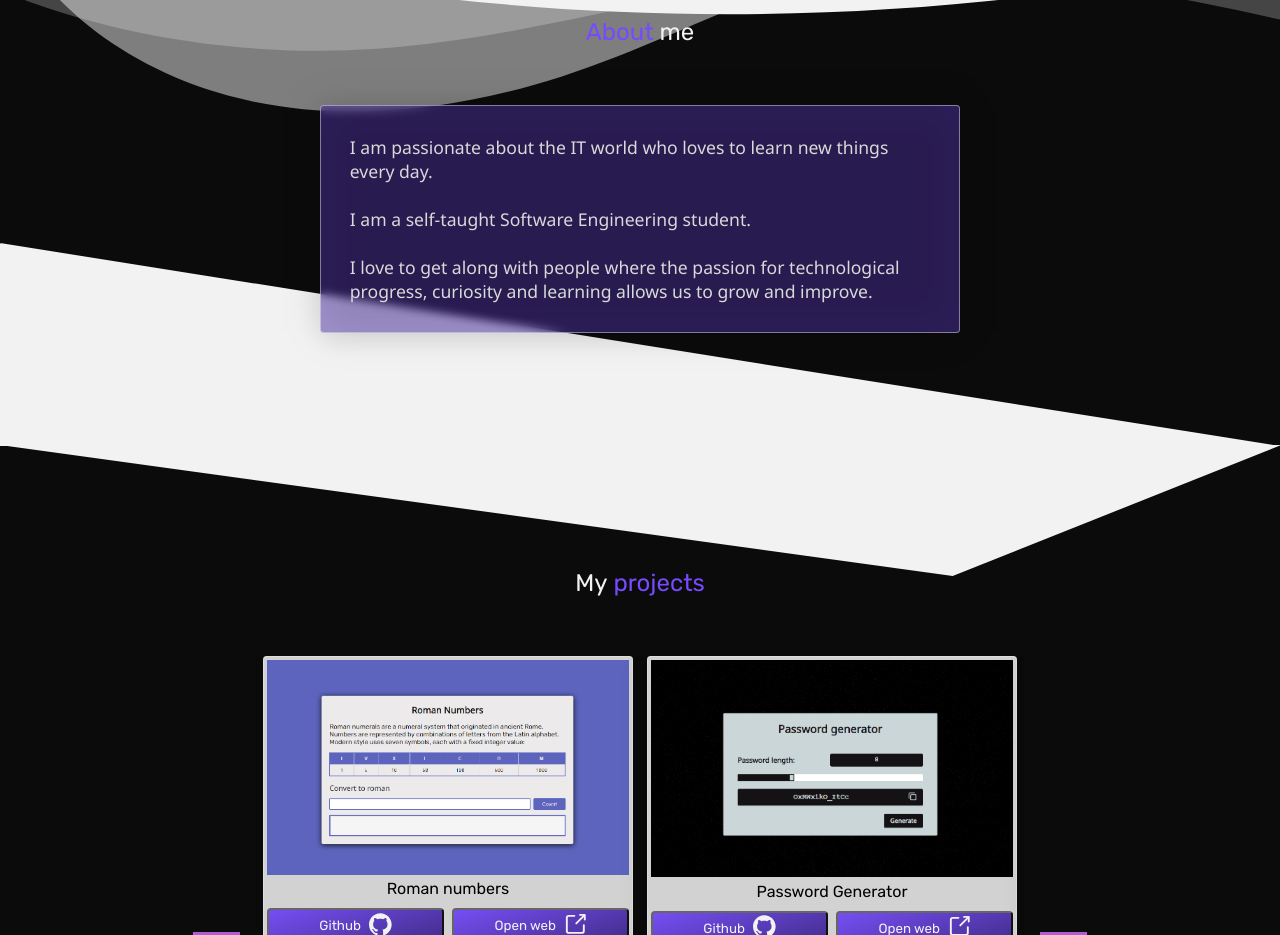
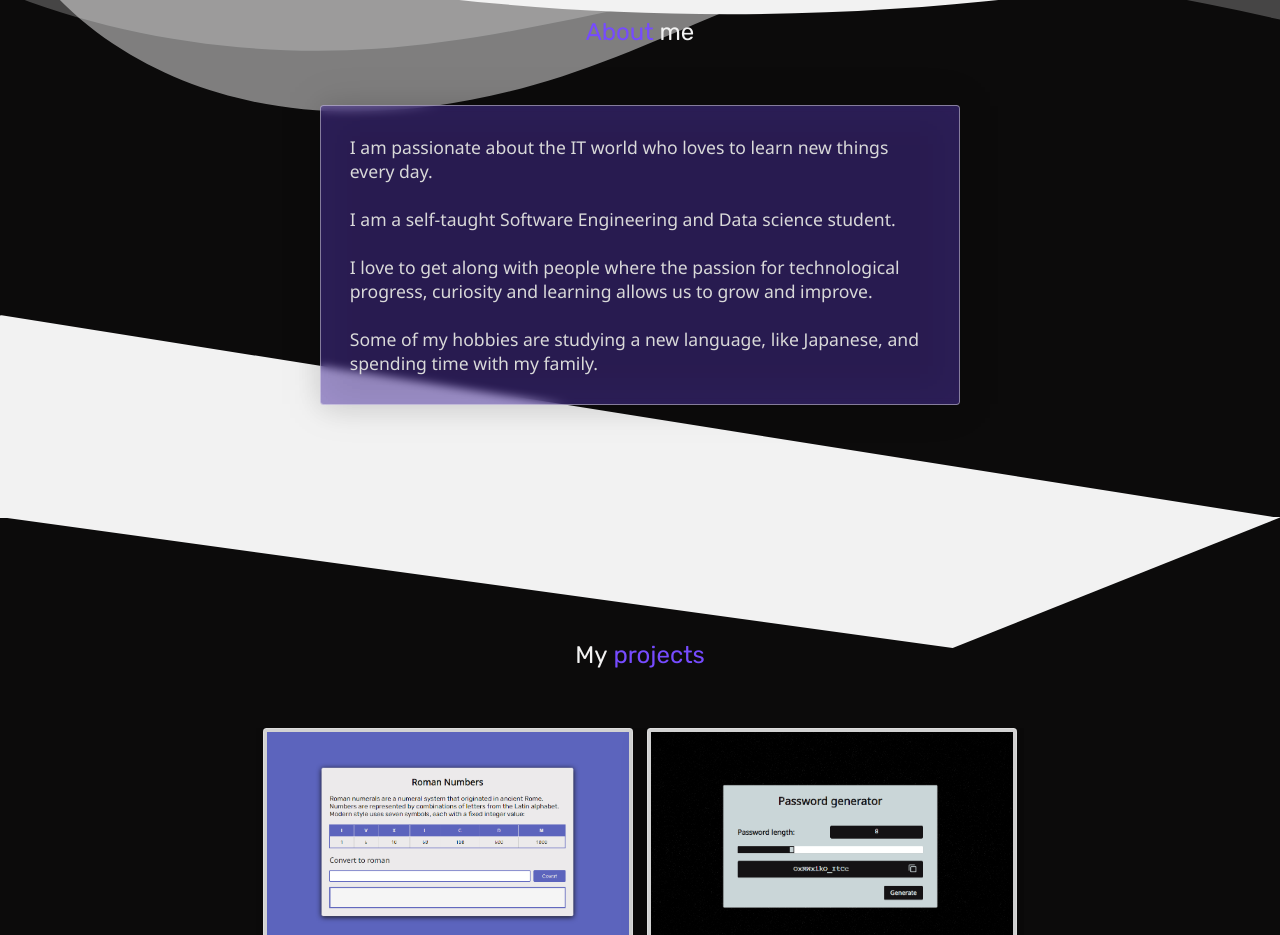
Before and after one commit to FedMG/fedmg-portfolio-v1, a React (Vite) app in the folder client/: page / in a window 1280 px wide. Shown: the part 840-1775 px from the top of the page. Built offline with nearby package versions, Linux system fonts and the light colour scheme; grey boxes are pictures that could not be loaded.

Commit message:
Update Board description in About

```diff
--- a/client/src/components/about/Board.jsx
+++ b/client/src/components/about/Board.jsx
@@ -34,11 +34,15 @@ export const Board = () => {
             every day.
             <br />
             <br />
-            I am a self-taught Software Engineering student.
+            I am a self-taught Software Engineering and Data science student.
             <br />
             <br />I love to get along with people where the passion for
             technological progress, curiosity and learning allows us to grow and
             improve.
+            <br />
+            <br />
+            Some of my hobbies are studying a new language, like Japanese,
+            and spending time with my family.
           </Typography>
           <div className='background-effect container' />
         </div>
```
